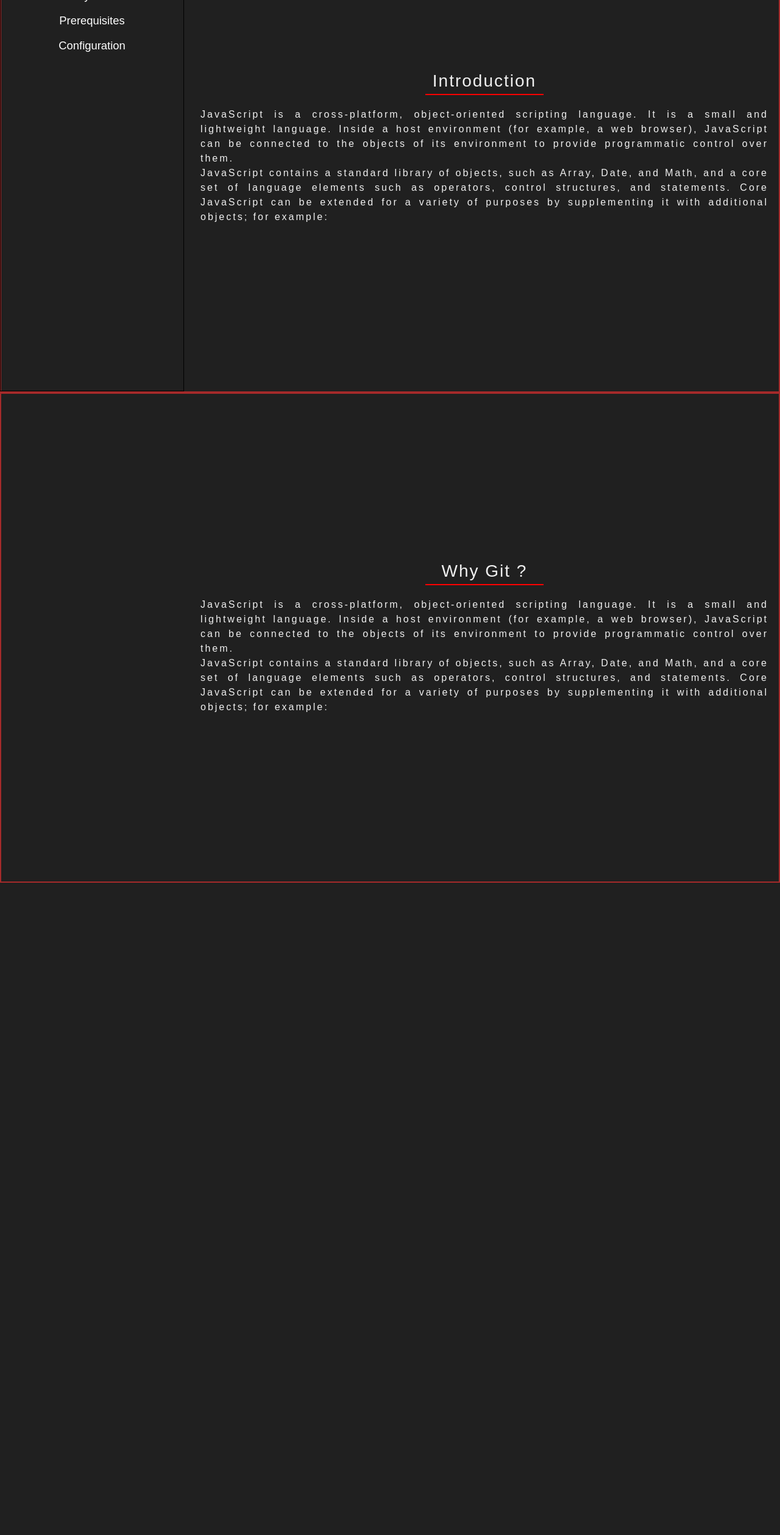
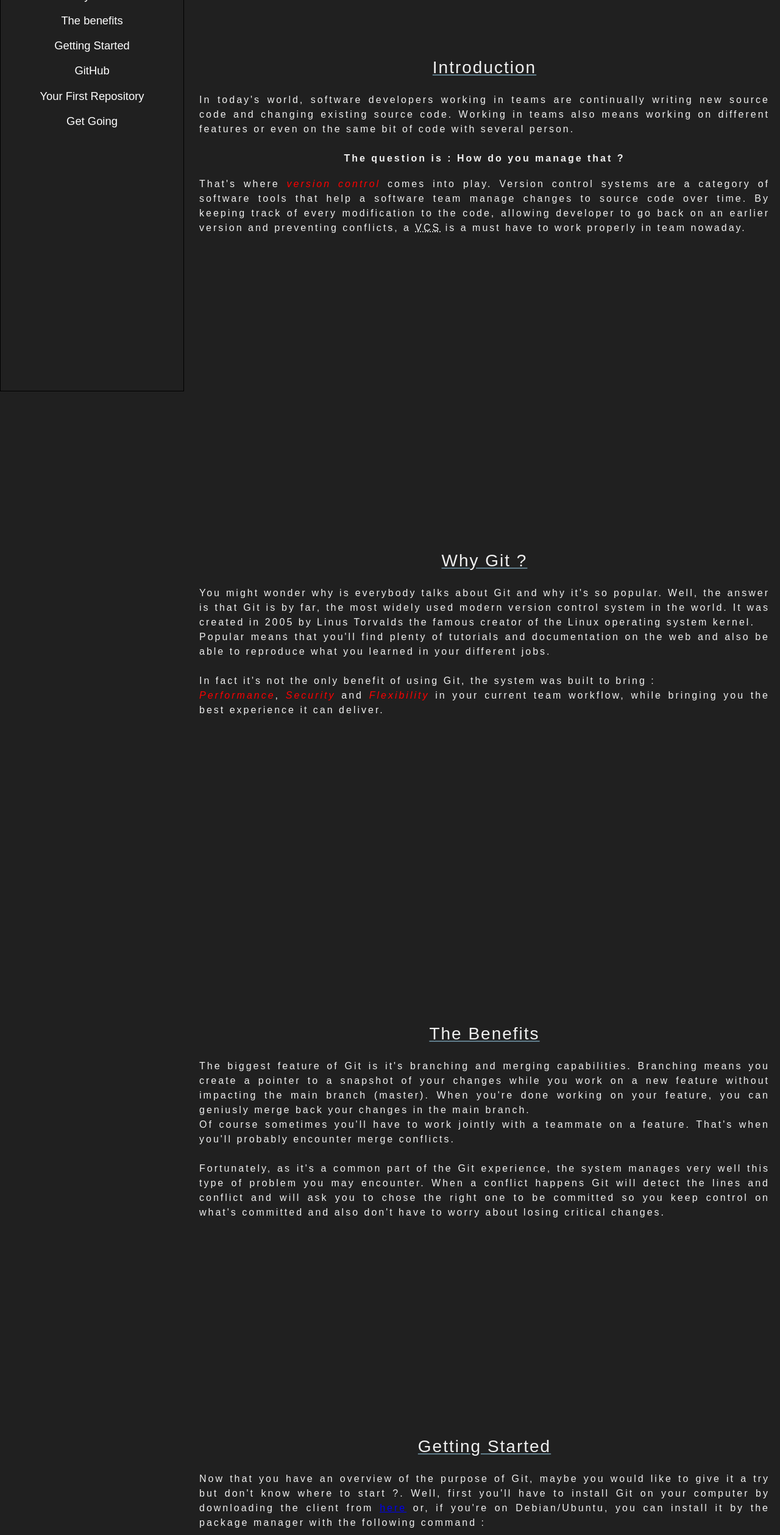
Before and after one commit to Mlk777/TechnicalDocumentationFCC, a Vue app: page / in a window 1280 px wide. Shown: the part 160-2678 px from the top of the page at 61% size. Before the commit the page ends 1608 px from the top, so only its background shows below. Built offline with nearby package versions, Linux system fonts and the light colour scheme.

Commit message:
Final version

```diff
--- a/src/App.vue
+++ b/src/App.vue
@@ -1,27 +1,31 @@
 <template>
-  <!--<div id="app" class="blur-top blur-bottom">
-    <img alt="Vue logo" src="./assets/logo.png">
-    <HelloWorld msg="Welcome to Your Vue.js App"/>
-    </div>
-    -->
     <div id="app">
       <sidebar></sidebar>
     <introduction></introduction>
     <why-git></why-git>
+    <benefits></benefits>
+    <getting-started></getting-started>
+    <git-hub></git-hub>
+    <your-first-repo></your-first-repo>
+    <get-going></get-going>
     </div>
 
 </template>
 
 <script>
-import HelloWorld from './components/HelloWorld.vue'
 import Sidebar from './components/Sidebar.vue'
 import Introduction from './components/Introduction.vue'
 import WhyGit from './components/WhyGit.vue'
+import Benefits from "./components/Benefits.vue";
+import GettingStarted from "./components/GettingStarted.vue";
+import GitHub from "./components/GitHub.vue";
+import YourFirstRepo from "./components/YourFirstRepo.vue";
+import GetGoing from "./components/GetGoing.vue";
 
 export default {
   name: 'app',
   components: {
-    HelloWorld, Sidebar, Introduction, WhyGit
+    Sidebar, Introduction, WhyGit, Benefits, GettingStarted, GitHub, YourFirstRepo, GetGoing
   },
 }
 </script>
@@ -39,20 +43,9 @@ export default {
 
 body {
   font-family: arial;
-  /*font-size: 12px;*/
   background: #202020;
   color: #f0f0f0;
-  /* overflow: hidden; */
   padding: 0;
   margin: 0;
 }
-
-/*#app {
-  font-family: "Avenir", Helvetica, Arial, sans-serif;
-  -webkit-font-smoothing: antialiased;
-  -moz-osx-font-smoothing: grayscale;
-  text-align: center;
-  color: #2c3e50;
-  margin-top: 60px;
-}*/
 </style>
--- /dev/null
+++ b/src/components/Benefits.vue
@@ -0,0 +1,25 @@
+<template>
+  <section id="Benefits" href="Benefits">
+    <div class="content">
+      <header id="section-title">
+      The Benefits
+    </header>
+    <!-- <hr id="hr-article"> -->
+    <article>
+      <p>
+        The biggest feature of Git is it's branching and merging capabilities. Branching means you create a pointer to a snapshot of your changes while you work on a new feature without impacting the main branch (master). When you're done working on your feature, you can geniusly merge back your changes in the main branch.<br>
+        Of course sometimes you'll have to work jointly with a teammate on a feature. That's when you'll probably encounter merge conflicts.<br><br>
+      </p>
+      <p>
+        Fortunately, as it's a common part of the Git experience, the system manages very well this type of problem you may encounter. When a conflict happens Git will detect the lines and conflict and will ask you to chose the right one to be committed so you keep control on what's committed and also don't have to worry about losing critical changes.
+      </p>
+    </article>
+    </div>
+  </section>
+</template>
+
+<script>
+export default {
+  name: 'Benefits',
+}
+</script>
--- /dev/null
+++ b/src/components/GetGoing.vue
@@ -0,0 +1,30 @@
+<template>
+  <section id="GetGoing" href="GetGoing">
+    <div class="content">
+      <header id="section-title">
+      Get Going
+    </header>
+    <!-- <hr id="hr-article"> -->
+    <article>
+      <p>
+        Below, I give some links to really learn and understand Git. Of course you must read and all, but practising even if you make mistake is still the best solution to master this tool.<br><br>
+      </p>
+      <p>
+        Links : <br>
+        - <a href="https://git-scm.com/doc" target="_blank">Official git documentation</a><br>
+        - <a href="https://www.atlassian.com/git/tutorials" target="_blank">Tutorials and training</a><br>
+        - <a href="https://medium.com/search?q=git" target="_blank">Medium articles on Git</a><br>
+        - <a href="https://learngitbranching.js.org/" target="_blank">Train directly in your browser</a><br>
+
+
+      </p>
+    </article>
+    </div>
+  </section>
+</template>
+
+<script>
+export default {
+  name: 'GetGoing',
+}
+</script>
--- /dev/null
+++ b/src/components/GettingStarted.vue
@@ -0,0 +1,40 @@
+<template>
+  <section id="GettingStarted" href="GettingStarted">
+    <div class="content">
+      <header id="section-title">
+      Getting Started
+    </header>
+    <!-- <hr id="hr-article"> -->
+    <article>
+      <p>
+        Now that you have an overview of the purpose of Git, maybe you would like to give it a try but don't know where to start ?. Well, first you'll have to install Git on your computer by downloading the client from <a href="https://git-scm.com/downloads" target="_blank">here</a> or, if you're on Debian/Ubuntu, you can install it by the package manager with the following command :<br>
+        <code>
+          apt-get install git
+        </code>
+        <br>
+        Once you have git installed, you can access the full documentation by entering :<br>
+        <code>
+          man git
+        </code>
+        <br>
+        Informations about a subcommands and concept guides can be accessed by the following :
+        <code>
+          git help -a <br>
+          &nbsp;or <br>
+          git help -g
+        </code>
+        <br>
+      </p>
+      <p>
+        The next step will be to create your first repository to get your hands dirty and have a better comprehension of the concept. But first we need to talk about <a href="#GitHub">GitHub</a>.
+      </p>
+    </article>
+    </div>
+  </section>
+</template>
+
+<script>
+export default {
+  name: 'GettingStarted',
+}
+</script>
--- /dev/null
+++ b/src/components/GitHub.vue
@@ -0,0 +1,28 @@
+<template>
+  <section id="GitHub" href="GitHub">
+    <div class="content">
+      <header id="section-title">
+      GitHub
+    </header>
+    <!-- <hr id="hr-article"> -->
+    <article>
+      <p>
+        GitHub is a web-based hosting serve for version control using Git. It offers all the distributed version control and <abbr title="Source Code Management">SCM</abbr> of Git as well as adding its own features like bug tracking, task management, wikis and so on. GitHub is free allowing you to have multiple repositories publicly accesible. It also offers plans to hosts private repositories.<br>
+        We'll use GitHub to host our repository. Go on <a href="https://github.com/" target="_blank">GitHub</a> page and register.<br><br>
+      </p>
+      <p>
+        Once you have registered click the "New repository" button to create a new repository. Give it a name, a description and leave it in public. You can chose to initialize the repository with a README.md allowing you to immediately clone the repo onto your computer. On the other hand if you're importing an existing repo skip this step.<br><br>
+      </p>
+      <p>
+        For simplicity we will click on initialize this repository with a README.
+      </p>
+    </article>
+    </div>
+  </section>
+</template>
+
+<script>
+export default {
+  name: 'GitHub',
+}
+</script>
--- a/src/components/Introduction.vue
+++ b/src/components/Introduction.vue
@@ -1,16 +1,17 @@
 <template>
-  <section id="Introduction" ref="Introduction" href="Introduction">
+  <section id="Introduction" href="Introduction">
     <div class="content">
     <header id="section-title">
       Introduction
     </header>
-      <hr id="hr-article">
+      <!-- <hr id="hr-article"> -->
     <article>
       <p>
-        JavaScript is a cross-platform, object-oriented scripting language. It is a small and lightweight language. Inside a host environment (for example, a web browser), JavaScript can be connected to the objects of its environment to provide programmatic control over them.
+        In today's world, software developers working in teams are continually writing new source code and changing existing source code. Working in teams also means working on different features or even on the same bit of code with several person. <br><br> <span><strong>The question is : How do you manage that ?</strong></span>
       </p>
+      <br>
       <p>
-        JavaScript contains a standard library of objects, such as Array, Date, and Math, and a core set of language elements such as operators, control structures, and statements. Core JavaScript can be extended for a variety of purposes by supplementing it with additional objects; for example:
+        That's where <em>version control</em> comes into play. Version control systems are a category of software tools that help a software team manage changes to source code over time. By keeping track of every modification to the code, allowing developer to go back on an earlier version and preventing conflicts, a <abbr title="Version Control System">VCS</abbr> is a must have to work properly in team nowaday.
       </p>
     </article>
     </div>
@@ -29,26 +30,27 @@ section {
   flex-direction: column;
   justify-content: center;
   height: 100vh;
-  /* margin-top: 70px; */
   padding-left: 310px;
-  border: 2px solid brown;
-  /* padding: 0px 10px; */
+  /* border: 2px solid brown; */
 }
 
 #section-title {
   padding: 5px 0 0px 0;
   font-size: 1.75em;
+  margin-bottom: 20px;
   text-align: center;
   letter-spacing: 2px;
+  text-decoration: underline;
+  text-decoration-color: #607d8b;
 }
 
-#hr-article {
+/*#hr-article {
   background-color: red;
   border: 0;
   width: 20%;
   height: 2px;
   margin: 5px auto 15px auto;
-}
+}*/
 
 article {
   text-align: justify;
@@ -60,4 +62,30 @@ p {
   letter-spacing: 3px;
   line-height: 1.5em;
 }
+
+span {
+  display: inline-block;
+  width: 100%;
+  text-align: center;
+}
+
+em {
+  color: red;
+}
+
+code {
+  display: block;
+  padding: 10px 20px 10px 20px;
+  background: grey;
+  color: #060606;
+  margin: 10px;
+  border: 1px solid #607d8b;
+  border-radius: 5px;
+  max-width: 100%;
+  text-align: left;
+}
+
+u {
+  text-decoration: underline;
+}
 </style>
--- a/src/components/Sidebar.vue
+++ b/src/components/Sidebar.vue
@@ -5,23 +5,26 @@
     </header>
     <hr>
     <ul class="nav-menu">
-      <a v-on:click.prevent="scroll('Introduction', $event)" href="#Introduction">
+      <a v-on:click.prevent="scroll('Introduction')" href="#Introduction">
         <li>Introduction</li>
       </a>
       <a v-on:click.prevent="scroll('WhyGit')" href="#WhyGit">
         <li>Why Git ?</li>
       </a>
-      <a href="Prerequisites">
-        <li>Prerequisites</li>
+      <a v-on:click.prevent="scroll('Benefits')" href="#Benefits">
+        <li>The benefits</li>
       </a>
-      <a href="Configuration">
-        <li>Configuration</li>
+      <a v-on:click.prevent="scroll('GettingStarted')" href="#GettingStarted">
+        <li>Getting Started</li>
       </a>
-      <a href="">
-        <li></li>
+      <a v-on:click.prevent="scroll('GitHub')" href="#GitHub">
+        <li>GitHub</li>
       </a>
-      <a href="">
-        <li></li>
+      <a v-on:click.prevent="scroll('YourFirstRepo')" href="#YourFirstRepo">
+        <li>Your First Repository</li>
+      </a>
+      <a v-on:click.prevent="scroll('GetGoing')" href="#GetGoing">
+        <li>Get Going</li>
       </a>
     </ul>
   </nav>
@@ -32,7 +35,7 @@ export default {
   name: 'Sidebar',
   methods: {
       scroll: function(section) {
-        this.$nextTick( () => {          // console.log(event.target)
+        this.$nextTick( () => {
           let idSection = document.getElementById(section);
           idSection.scrollIntoView({
             behavior: 'smooth'
@@ -53,10 +56,6 @@ export default {
   height: 100vh;
 }
 
-header {
-  /* margin: auto; */
-}
-
 hr {
   margin: 0 10px 20px 10px;
 }
@@ -68,9 +67,6 @@ hr {
   font-size: 1.5em;
   font-weight: 800;
   color: #f0f0e8;
-  /* #ee4c34 out
-    #f0f0e8 in
-   */
   line-height: 2;
 }
 
@@ -125,10 +121,62 @@ ul {
   align-content: center;
   padding: 0;
   pointer-events: none;
-  color: red;
+  /* color: red; */
   margin: 0;
 }
 
+@media screen and (max-width: 600px) {
+  #sidebar-title {
+    font-size: 2em;
+  }
+
+  #section-title {
+    font-size: 2.5em !important;
+  }
+
+  ul {
+    flex-flow: wrap;
+    font-size: 0.9em;
+  }
+
+  #navbar {
+    position: relative;
+    width: auto;
+    height: auto;
+    display: flex;
+    flex-direction: column;
+  }
+
+  section {
+    height: auto !important;
+    padding-left: 0 !important;
+    padding-top: 20px;
+    margin-top: 20px;
+    font-size: 0.8em;
+  }
+
+  article {
+    text-align: center;
+  }
+
+  code {
+    word-break: break-word;
+  }
+
+  p {
+    line-height: 2em !important;
+  }
+
+  a {
+    border: 0.1px ridge #cddc3952;
+    border-radius: 10px;
+    margin: 15px !important;
+  }
+}
+</style>
+
+
+<style scoped>
 a {
   display: block;
   margin: 0.5em 0;
@@ -136,16 +184,4 @@ a {
   text-align: center;
   text-decoration: none;
 }
-
-/*.nav-menu {
-  position: fixed;
-  width: 100vh;
-  top: 0px;
-  left: 0px;
-  border: 1px solid black;
-  display: flex;
-  flex-direction: columns;
-  justify-content: center;
-  align-items: center;
-}*/
 </style>
--- a/src/components/WhyGit.vue
+++ b/src/components/WhyGit.vue
@@ -1,16 +1,18 @@
 <template>
-  <section id="WhyGit" ref="WhyGit" href="WhyGit">
+  <section id="WhyGit" href="WhyGit">
     <div class="content">
       <header id="section-title">
       Why Git ?
     </header>
-    <hr id="hr-article">
+    <!-- <hr id="hr-article"> -->
     <article>
       <p>
-        JavaScript is a cross-platform, object-oriented scripting language. It is a small and lightweight language. Inside a host environment (for example, a web browser), JavaScript can be connected to the objects of its environment to provide programmatic control over them.
+        You might wonder why is everybody talks about Git and why it's so popular. Well, the answer is that Git is by far, the most widely used modern version control system in the world. It was created in 2005 by Linus Torvalds the famous creator of the Linux operating system kernel.<br>
+        Popular means that you'll find plenty of tutorials and documentation on the web and also be able to reproduce what you learned in your different jobs.<br><br>
       </p>
       <p>
-        JavaScript contains a standard library of objects, such as Array, Date, and Math, and a core set of language elements such as operators, control structures, and statements. Core JavaScript can be extended for a variety of purposes by supplementing it with additional objects; for example:
+        In fact it's not the only benefit of using Git, the system was built to bring : <br>
+        <em>Performance</em>, <em>Security</em> and <em>Flexibility</em> in your current team workflow, while bringing you the best experience it can deliver.
       </p>
     </article>
     </div>
@@ -23,6 +25,3 @@ export default {
 }
 
 </script>
-
-<style>
-</style>
--- /dev/null
+++ b/src/components/YourFirstRepo.vue
@@ -0,0 +1,29 @@
+<template>
+  <section id="YourFirstRepo" href="YourFirstRepo">
+    <div class="content">
+      <header id="section-title">
+      Your First Repository
+    </header>
+    <!-- <hr id="hr-article"> -->
+    <article>
+      <p>
+        Now that we have our first repository ready we will use Git to add a file and make our first commit. On the GitHub page in your repository click on "clone or download" button and get the https link. Then, on your computer open a terminal and place yourself in document. Now paste the link you copied before and type the following :
+        <code>
+          git clone "link you copied" "folder to clone into" <br><br>
+           <u>&nbsp;Example </u>: git clone https://github.com/Mlk777/test.git TestRepository
+        </code>
+        <br>
+      </p>
+      <p>
+        And voila! You did your first step with Git. Don't forget that this is a documentation template for FreeCodeCamp. Besides that, Git is a tool that I recommend to learn if you're looking for a developper job whether you work in team or not.
+      </p>
+    </article>
+    </div>
+  </section>
+</template>
+
+<script>
+export default {
+  name: 'YourFirstRepo',
+}
+</script>
```
